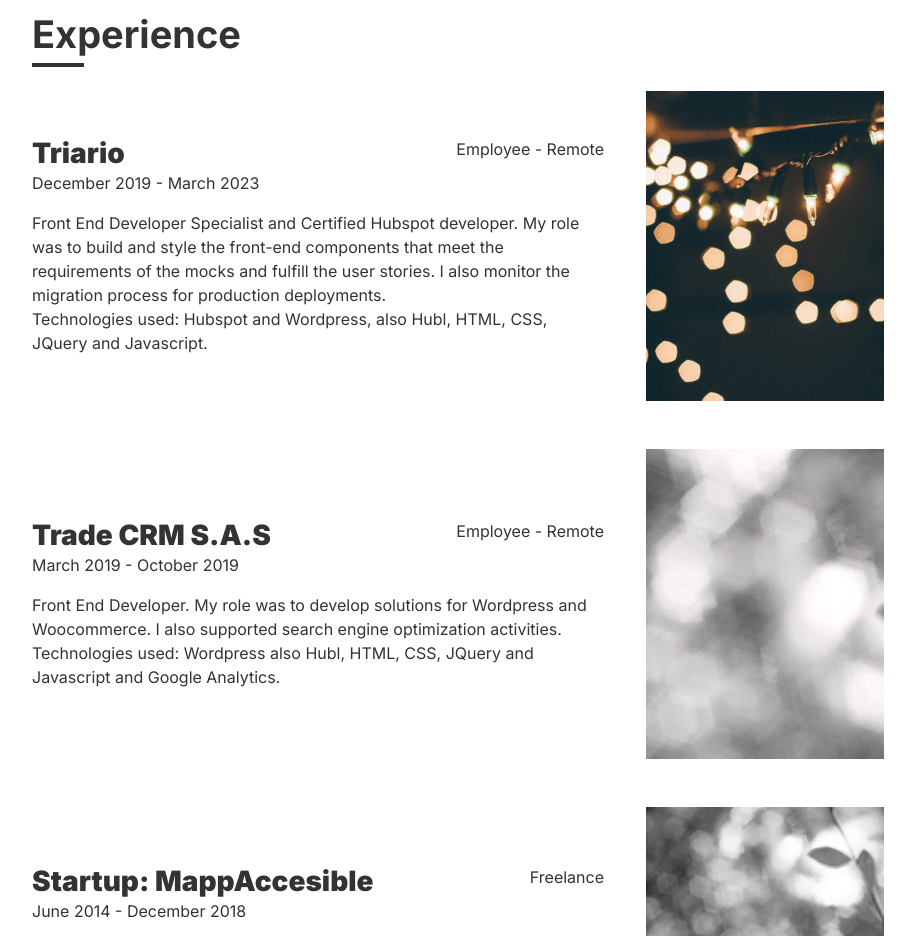
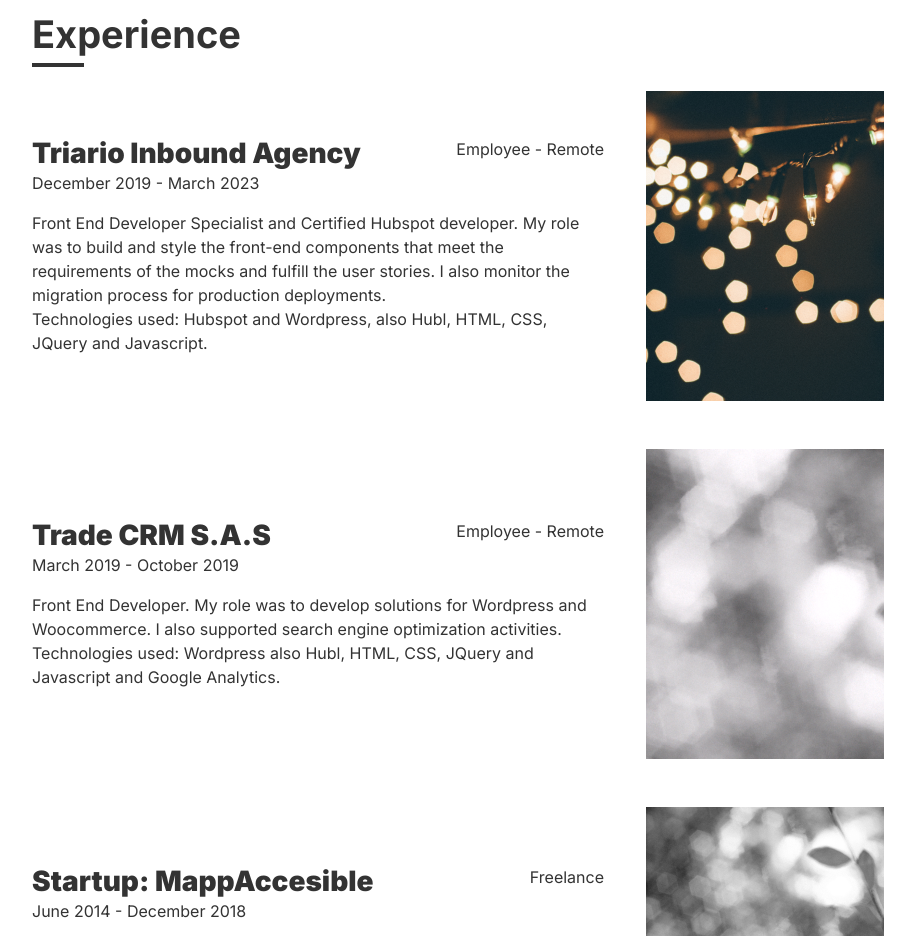
Before and after one commit to DiegoBMarin/CV, a plain HTML site: page index.html in a window 1280 px wide. Shown: the part 840-1776 px from the top of the page, without its empty margins (173-1088 px from the left). Drawn offline with nearby package versions, Linux system fonts and the light colour scheme.

Commit message:
Update index.html

```diff
--- a/index.html
+++ b/index.html
@@ -74,7 +74,7 @@
 			<div class="row pt-1 pb-5">
 				<div class="col-md-8 d-flex flex-column justify-content-center wow animate__animated animate__fadeIn">
 						<div class="d-flex justify-content-between">
-							<h3><b>Triario</b></h3> <p> Employee - Remote</p>
+							<h3><b>Triario Inbound Agency</b></h3> <p> Employee - Remote</p>
 						</div>
 						<p class="pb-3">December 2019 - March 2023</p>
 						<p>Front End Developer Specialist and Certified Hubspot developer. My role was to build and style the front-end components that meet the requirements of the mocks and fulfill the user stories. I also monitor the migration process for production deployments. </p>
```
